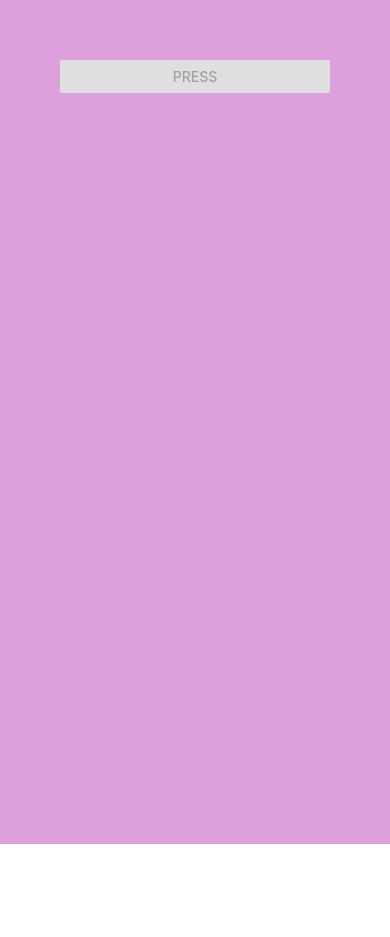
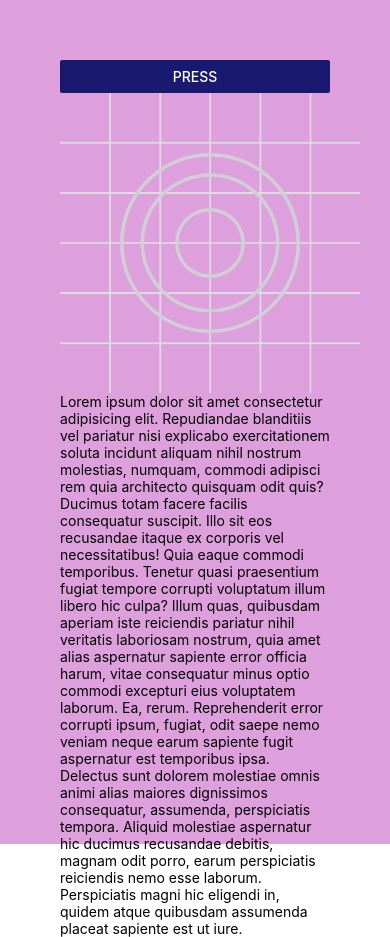
Before and after one commit to prabin819/React-Native, a React Native app in the folder HelloWorld/: screen / in a window 390 px wide. Before the commit the page ends 844 px from the top, so only its background shows below. Built offline with nearby package versions, Linux system fonts and the light colour scheme.

Commit message:
13. => Pressable component

```diff
--- a/HelloWorld/App.js
+++ b/HelloWorld/App.js
@@ -5,6 +5,7 @@ import {
   ImageBackground,
   ScrollView,
   Button,
+  Pressable,
 } from "react-native";
 const logoImg = require("./assets/adaptive-icon.png");
 
@@ -15,8 +16,44 @@ export default function App() {
         title="press"
         onPress={() => console.log("button pressed")}
         color="midnightblue"
-        disabled
       />
+      <Pressable
+        onPress={() => console.log("on press")}
+        onPressIn={() => console.log("onPressIn")}
+        onLongPress={() => console.log("onLongPress")}
+        onPressOut={() => console.log("onPressOut")}
+      >
+        {/* onPressIn
+          on press
+          onPressOut */}
+
+        {/* onPressIn
+          onLongPress
+          onPressOut */}
+        <Image source={logoImg} style={{ width: 300, height: 300 }} />
+      </Pressable>
+      <Pressable onPress={() => console.log("teext pressed")}>
+        <Text>
+          Lorem ipsum dolor sit amet consectetur adipisicing elit. Repudiandae
+          blanditiis vel pariatur nisi explicabo exercitationem soluta incidunt
+          aliquam nihil nostrum molestias, numquam, commodi adipisci rem quia
+          architecto quisquam odit quis? Ducimus totam facere facilis
+          consequatur suscipit. Illo sit eos recusandae itaque ex corporis vel
+          necessitatibus! Quia eaque commodi temporibus. Tenetur quasi
+          praesentium fugiat tempore corrupti voluptatum illum libero hic culpa?
+          Illum quas, quibusdam aperiam iste reiciendis pariatur nihil veritatis
+          laboriosam nostrum, quia amet alias aspernatur sapiente error officia
+          harum, vitae consequatur minus optio commodi excepturi eius voluptatem
+          laborum. Ea, rerum. Reprehenderit error corrupti ipsum, fugiat, odit
+          saepe nemo veniam neque earum sapiente fugit aspernatur est temporibus
+          ipsa. Delectus sunt dolorem molestiae omnis animi alias maiores
+          dignissimos consequatur, assumenda, perspiciatis tempora. Aliquid
+          molestiae aspernatur hic ducimus recusandae debitis, magnam odit
+          porro, earum perspiciatis reiciendis nemo esse laborum. Perspiciatis
+          magni hic eligendi in, quidem atque quibusdam assumenda placeat
+          sapiente est ut iure.
+        </Text>
+      </Pressable>
     </View>
   );
 }
```
